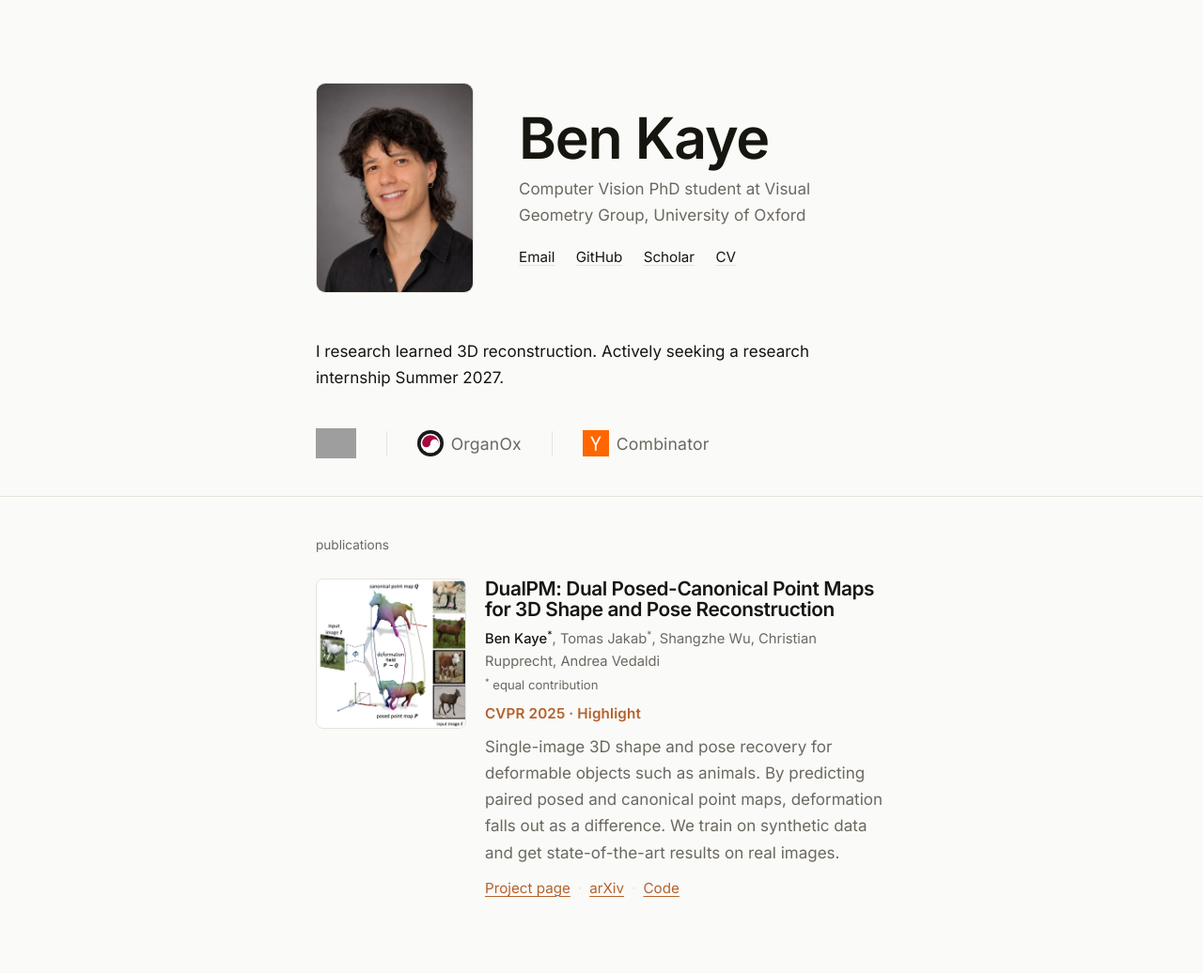
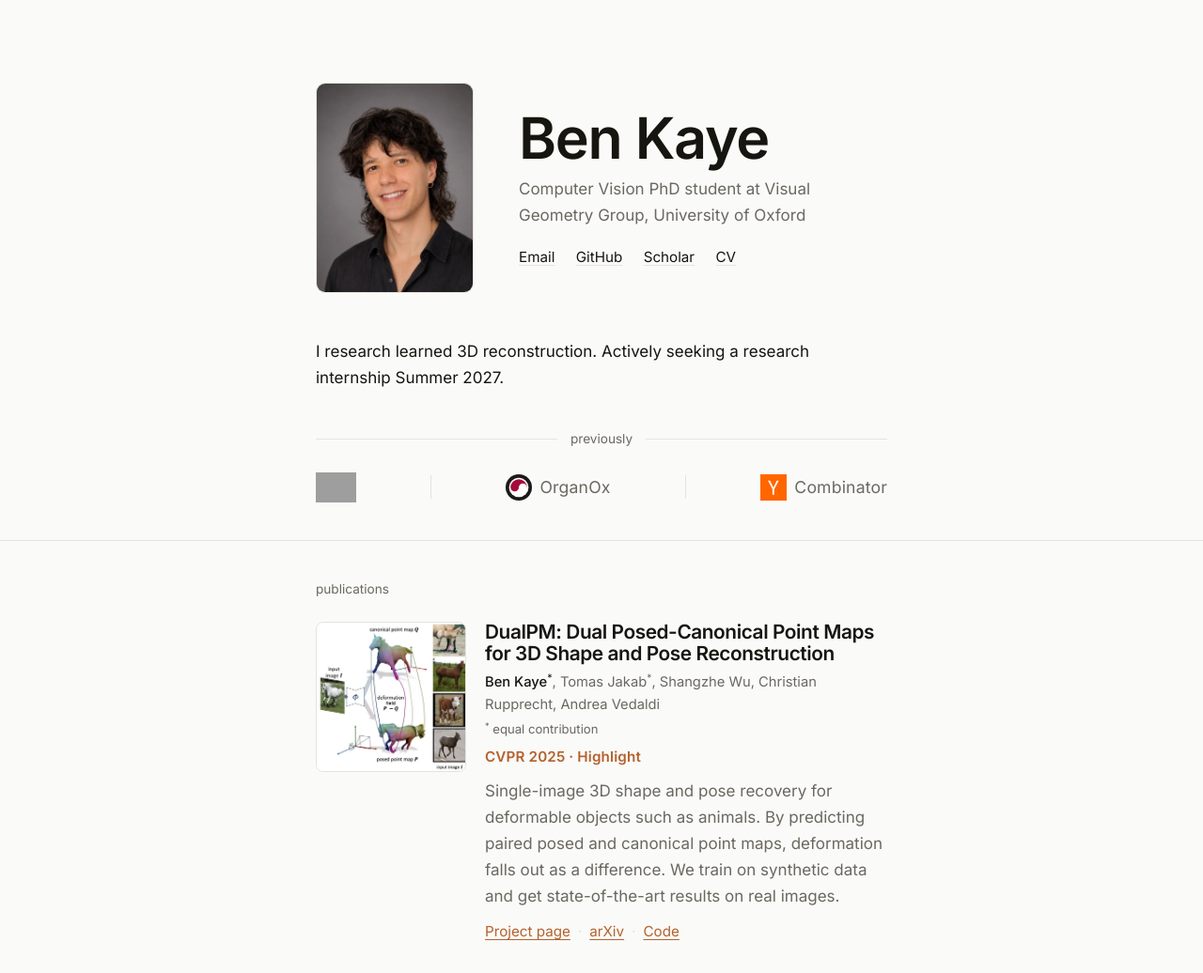
Before and after one commit to ben-kaye/ben-kaye.github.io, an Astro site: page / in a window 1280 px wide. Shown: the top 1036 px of the page at 94% size. Built offline with nearby package versions, Linux system fonts and the light colour scheme; Astro itself is replaced by a stand-in of ours; grey boxes are pictures that could not be loaded.

Commit message:
update styles

```diff
--- a/src/components/Hero.astro
+++ b/src/components/Hero.astro
@@ -30,6 +30,11 @@ import { site, links } from '../data/site';
     </div>
     <div class="bio">
       {site.bio.map((para) => <p>{para}</p>)}
+    </div>
+    <div class="previously" aria-hidden="true">
+      <span class="rule"></span>
+      <span class="prev-label">previously</span>
+      <span class="rule"></span>
     </div>
     <div class="affiliations" aria-label="Affiliations">
       <span class="affil" aria-label="University of Oxford">
@@ -107,12 +112,29 @@ import { site, links } from '../data/site';
   .bio :global(p) {
     margin-bottom: 1rem;
   }
+  .previously {
+    display: flex;
+    align-items: center;
+    gap: 0.85rem;
+    margin-top: clamp(1.75rem, 5vw, 2.5rem);
+    color: var(--muted);
+  }
+  .previously .rule {
+    flex: 1;
+    height: 1px;
+    background: var(--border);
+  }
+  .prev-label {
+    font-size: 0.85rem;
+    color: var(--muted);
+  }
   .affiliations {
     display: flex;
     align-items: center;
+    justify-content: space-between;
     flex-wrap: wrap;
     gap: clamp(1rem, 4vw, 2rem);
-    margin-top: clamp(1.75rem, 5vw, 2.5rem);
+    margin-top: clamp(1.1rem, 3vw, 1.5rem);
     color: var(--muted);
   }
   .affil {
@@ -166,6 +188,7 @@ import { site, links } from '../data/site';
     /* Wrapping a divider-separated row leaves dividers dangling at line
        ends. Drop the dividers and let the marks wrap cleanly. */
     .affiliations {
+      justify-content: flex-start;
       gap: 1.25rem 1.5rem;
     }
     .divider {
```
